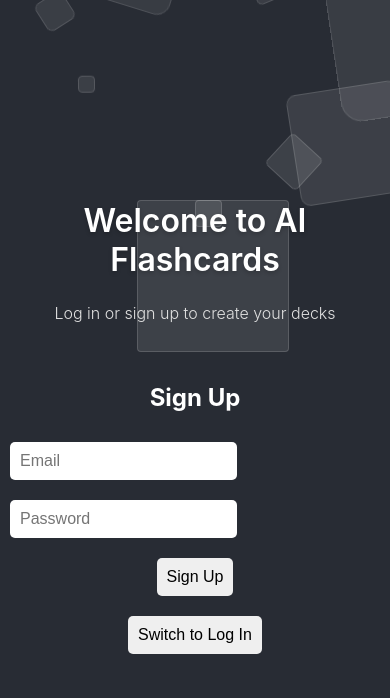
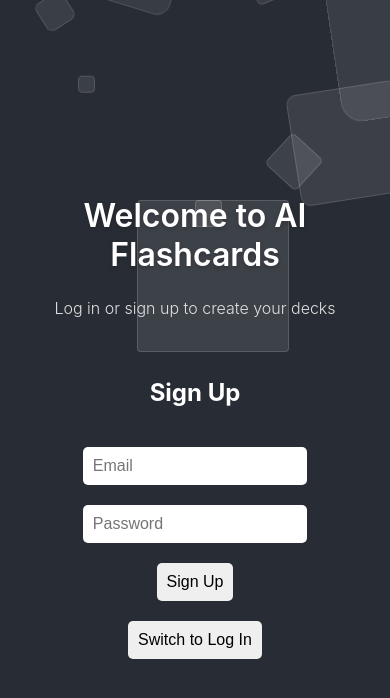
Before and after one commit to MeenalSrivas/Flashcard_generator, a React (Create React App) app in the folder flashcard-client/: page /auth in a window 390 px wide. Shown: the top 698 px of the page. Built offline with nearby package versions, Linux system fonts and the light colour scheme; no server answers.

Commit message:
fixing input alignment

```diff
--- a/flashcard-client/src/Auth.css
+++ b/flashcard-client/src/Auth.css
@@ -207,7 +207,9 @@
 
   }
   .auth-input{
-    text-align:center ;
+    display:block;
+    width:90%;
+    margin: 20px auto;
   }
   .logout-btn{
     position: absolute;
--- a/flashcard-client/src/Auth.js
+++ b/flashcard-client/src/Auth.js
@@ -65,7 +65,7 @@ function Auth() {
       <form onSubmit={handleSubmit}>
 
         <input
-        classname="auth-input"
+        className="auth-input"
           type="email"
           value={email}
           onChange={(e) => setEmail(e.target.value)}
@@ -77,7 +77,7 @@ function Auth() {
 
         <input
           type="password"
-          classname="auth-input"
+          className="auth-input"
           value={password}
           onChange={(e) => setPassword(e.target.value)}
           placeholder="Password"
```
